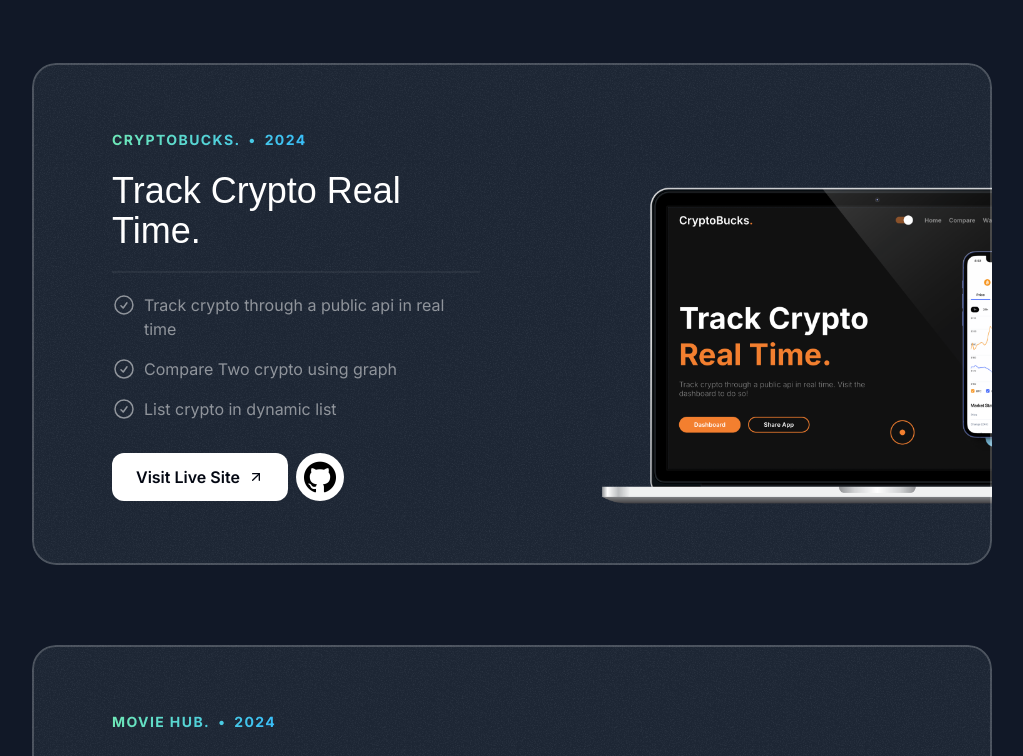
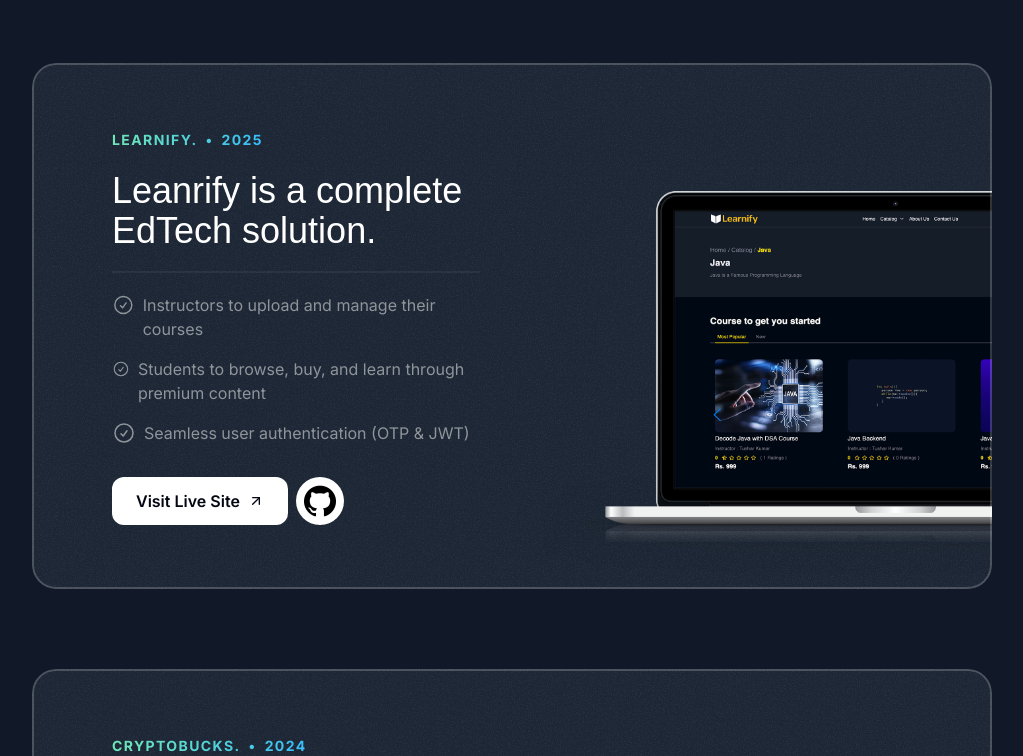
Before and after one commit to MukulJoshi6312/MukulsPortfolio, a Next.js app: page / in a window 1280 px wide. Shown: the part 4560-5316 px from the top of the page, without its empty margins (128-1151 px from the left). Built offline with nearby package versions, Linux system fonts and the light colour scheme; a web font is replaced by a local one.

Commit message:
add learnify project

```diff
--- a/src/sections/Projects.tsx
+++ b/src/sections/Projects.tsx
@@ -7,6 +7,7 @@
 import SectionHeader from "@/components/SectionHeader";
 import summary from "@/assets/images/summary.png"
 import cryptoImage from '@/assets/images/crypto1.png'
+import learnifyImage from '@/assets/images/Learnify.png'
 import Card from "@/components/Card";
 import Github from '@/assets/images/github.png'
 import positivus from '@/assets/images/positivus.png'
@@ -14,6 +15,19 @@
 import movieHub from '@/assets/images/movieHub.png'
 
 const portfolioProjects = [
+  {
+    company: "Learnify.",
+    year: "2025",
+    title: "Leanrify is a complete EdTech solution.",
+    results: [
+      { title: "Instructors to upload and manage their courses" },
+      { title: "Students to browse, buy, and learn through premium content" },
+      { title: "Seamless user authentication (OTP & JWT)" },
+    ],
+    link: "https://learnify-git-main-mukuljoshi6312s-projects.vercel.app/",
+    githubLink: "https://github.com/MukulJoshi6312/Learnify",
+    image: learnifyImage,
+  },
   {
     company: "CryptoBucks.",
     year: "2024",
```
Also changed, not shown: src/assets/images/Learnify.png (added).
